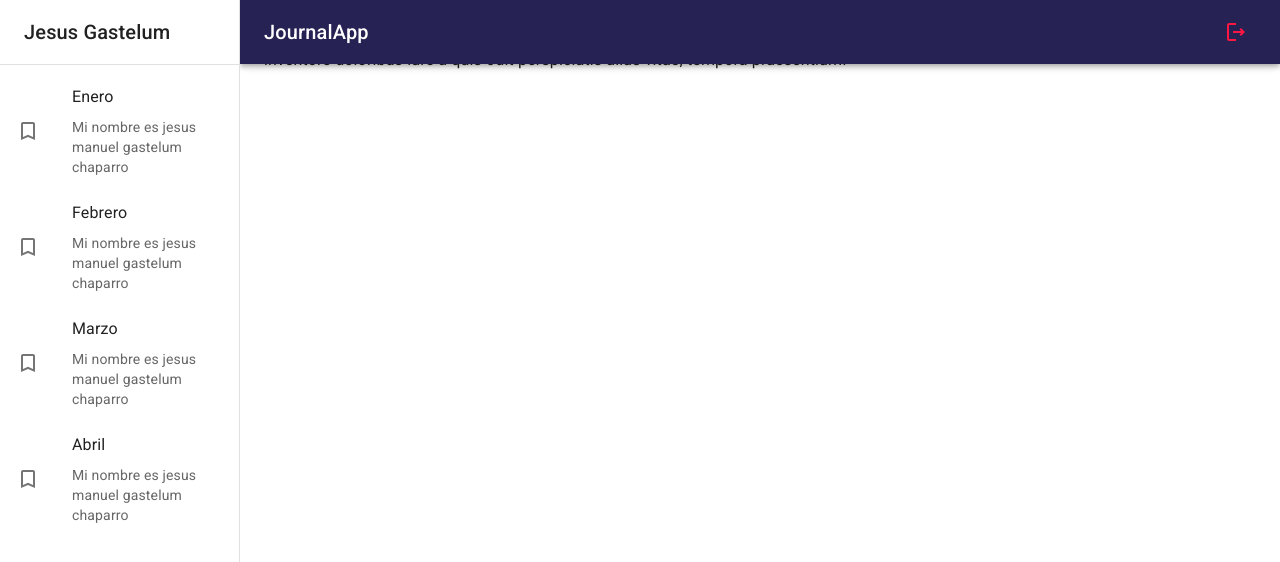
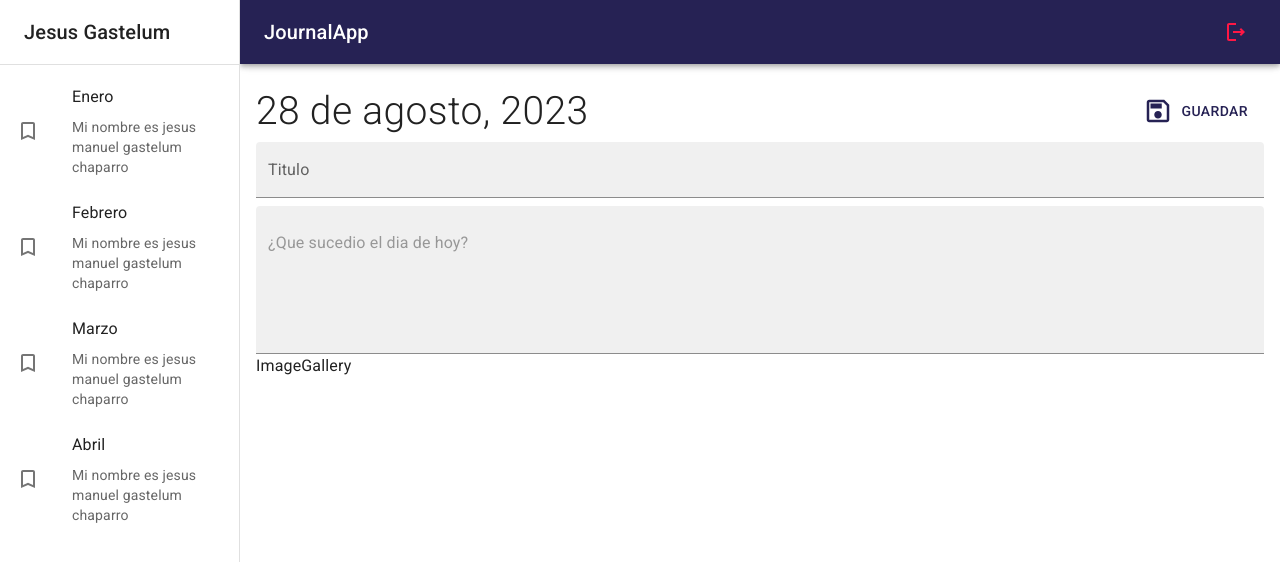
Before and after one commit to JesugG17/journal-app, a React (Vite) app: page / in a window 1280 px wide. Shown: the top 562 px of the page. Built offline with nearby package versions, Linux system fonts and the light colour scheme.

Commit message:
Views agregadas

```diff
--- /dev/null
+++ b/src/journal/components/ImageGallery.jsx
@@ -0,0 +1,6 @@
+
+export const ImageGallery = () => {
+  return (
+    <div>ImageGallery</div>
+  )
+}
--- a/src/journal/components/index.js
+++ b/src/journal/components/index.js
@@ -1,2 +1,3 @@
 export * from './Navbar';
 export * from './Sidebar';
+export * from './ImageGallery';
--- a/src/journal/layout/JournalLayout.jsx
+++ b/src/journal/layout/JournalLayout.jsx
@@ -1,4 +1,4 @@
-import { Box } from '@mui/material'
+import { Box, Toolbar } from '@mui/material'
 import { Navbar, Sidebar } from '../components';
 
 const drawerWidth = 240;
@@ -14,9 +14,9 @@ export const JournalLayout = ({ children }) => {
 
         <Box
             component='main'
-            sx={{ flexGrow: 1, p: 3}}
+            sx={{ flexGrow: 1, p: 2 }}
         >
-            {/* Toolbar */}
+            <Toolbar />
 
             { children }
 
--- a/src/journal/pages/JournalPage.jsx
+++ b/src/journal/pages/JournalPage.jsx
@@ -1,14 +1,14 @@
-import { Typography } from '@mui/material'
 import { JournalLayout } from '../layout/JournalLayout'
+import { NoteView, NothingSelectedView } from '../views'
 
 export const JournalPage = () => {
   return (
     <JournalLayout>
-      <Typography>Lorem ipsum dolor, sit amet consectetur adipisicing elit. Laborum ducimus cumque molestias natus in harum esse quasi, sint deserunt inventore doloribus iure a quis odit perspiciatis alias vitae, tempora praesentium!</Typography>
+      {/* <Typography>Lorem ipsum dolor, sit amet consectetur adipisicing elit. Laborum ducimus cumque molestias natus in harum esse quasi, sint deserunt inventore doloribus iure a quis odit perspiciatis alias vitae, tempora praesentium!</Typography> */}
 
-      {/* NothingSelected */}
+      {/* <NothingSelectedView /> */}
 
-      {/* NoteView */}
+      <NoteView />
 
     </JournalLayout>
   )
--- /dev/null
+++ b/src/journal/views/NoteView.jsx
@@ -0,0 +1,39 @@
+import { SaveOutlined } from '@mui/icons-material'
+import { Button, Grid, TextField, Typography } from '@mui/material'
+import { ImageGallery } from '../components/ImageGallery'
+
+export const NoteView = () => {
+  return (
+    <Grid container direction='row' justifyContent='space-between' alignItems='center' sx={{ mb: 1 }}>
+        <Grid item>
+            <Typography fontSize={ 39 } fontWeight='light'>28 de agosto, 2023</Typography>
+        </Grid>
+        <Grid item>
+            <Button color='primary' sx={{ padding: 2 }}>
+                <SaveOutlined sx={{ fontSize: 30, mr: 1 }}/>
+                Guardar
+            </Button>
+        </Grid>
+        <Grid container direction='column'>
+            <TextField
+                type='text'
+                variant='filled'
+                fullWidth
+                label='Titulo'
+                placeholder='ingrese un titulo'
+                sx={{  mb: 1 }}
+            />
+            <TextField
+                type='text'
+                variant='filled'
+                fullWidth
+                multiline
+                placeholder='¿Que sucedio el dia de hoy?'
+                minRows={ 5 }
+            />
+
+            <ImageGallery />
+        </Grid>
+    </Grid>
+  )
+}
--- /dev/null
+++ b/src/journal/views/NothingSelectedView.jsx
@@ -0,0 +1,23 @@
+import { StarOutline } from '@mui/icons-material'
+import { Grid, Typography } from '@mui/material'
+
+export const NothingSelectedView = () => {
+  return (
+    <Grid
+      container
+      spacing={0}
+      direction='column'
+      alignItems='center'
+      justifyContent='center'
+      sx={{ minHeight: '100vh', backgroundColor: 'primary.main', borderRadius: 3 }}
+    >
+        <Grid item xs={ 12 }>
+            <StarOutline sx={{ fontSize: 100, color: 'white'}}/>
+        </Grid>
+        <Grid item xs={ 12 }>
+            <Typography color='white' variant='h5'>Selecciona o crea una entrada</Typography>
+        </Grid>
+
+    </Grid>
+  )
+}
--- /dev/null
+++ b/src/journal/views/index.js
@@ -0,0 +1,2 @@
+export * from './NothingSelectedView';
+export * from './NoteView';
```
Also changed, not shown: src/journal/components/Sidebar.jsx (+12 -1 lines).
